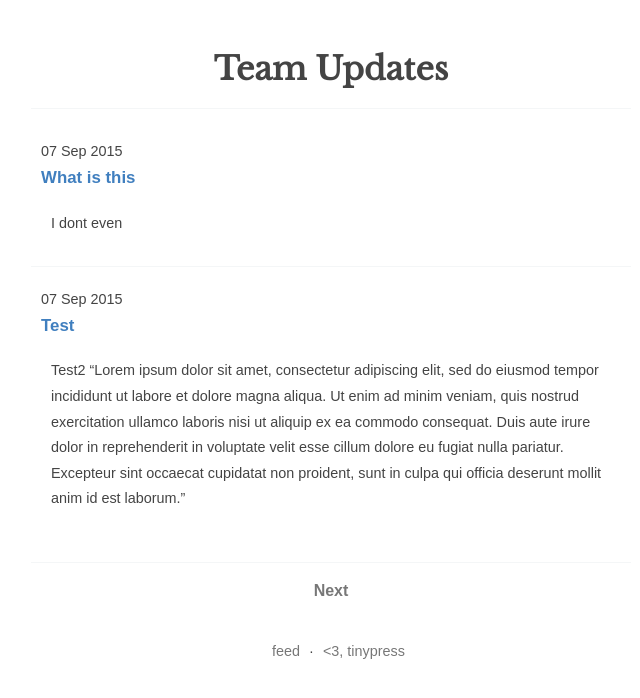
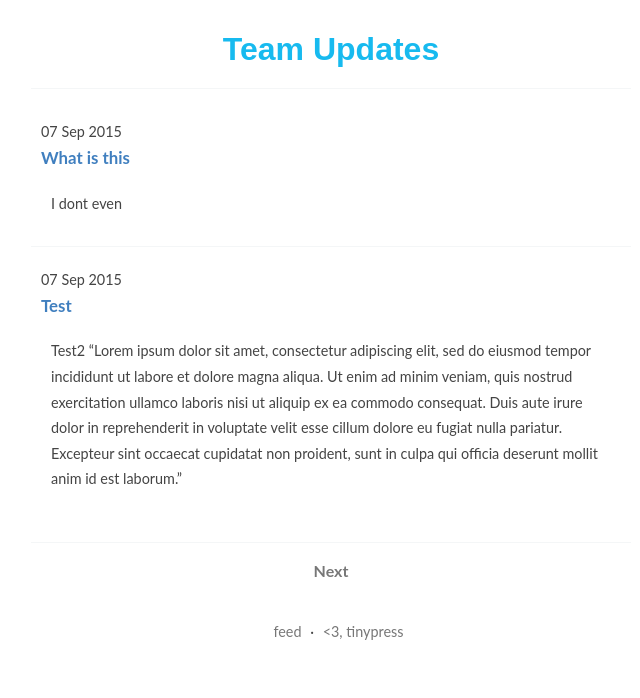
Before and after one commit to spretto/spretto.github.io, a Jekyll site: the page built from index.html, in a window 1280 px wide. Shown: the top 698 px of the page, without its empty margins (309-949 px from the left). Built offline with Jekyll 4.4.1, drawn with Linux system fonts in a browser that asks for light colours; the list of posts is cut into pages by our own code.

Commit message:
Update style.css

```diff
--- a/assets/css/style.css
+++ b/assets/css/style.css
@@ -9,9 +9,11 @@
 
 body{
     line-height: 1.6em;
-    font-family: Arial,sans-serif;
+    font-family: 'Lato', arial, sans-serif;
     color: #444;
     padding-top: 20px
+    -webkit-font-smoothing: antialiased;
+    -moz-osx-font-smoothing: grayscale;
 }
 
 a{
@@ -35,7 +37,9 @@ nav a{
   font-size: 90%;
 }
 header{
-    font-family: 'Libre Baskerville', Georgia;
+    font-family: 'Montserrat', sans-serif;
+    font-weight: 700;
+    color: #17baef;
     margin: 10px 0;
     padding: 20px;
     border-bottom: 1px solid #F4F6F7;
```
